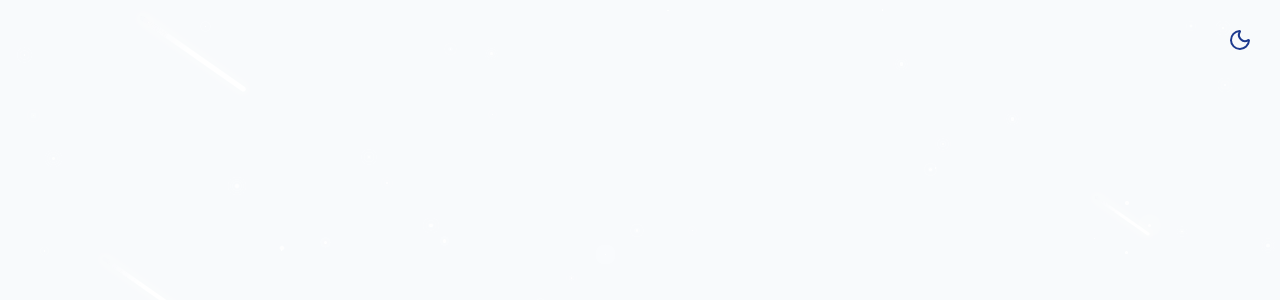
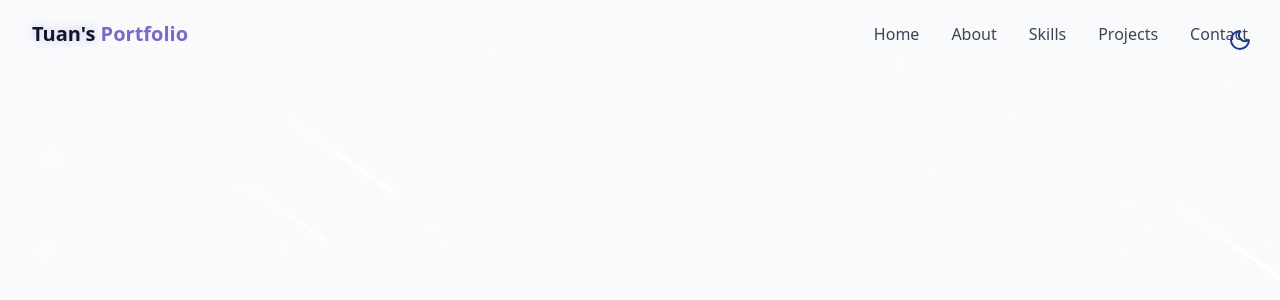
Before and after one commit to tuanqpham0921/personal_web, a React (Vite) app: page / in a window 1280 px wide. Shown: the top 300 px of the page. Built offline with nearby package versions, Linux system fonts and the light colour scheme.

Commit message:
structured Nav Bar

```diff
--- /dev/null
+++ b/src/components/Navbar.jsx
@@ -0,0 +1,94 @@
+import { cn } from "@/lib/utils";
+import { useEffect, useState } from "react";
+import { Menu, X } from "lucide-react";
+
+
+// '#' is an anchor link that refers to the ID of a section in the page
+// '/' is used for routing to different pages in a single-page application
+const navItems = [
+    { name: "Home", href: "#hero" },
+    { name: "About", href: "#about" },
+    { name: "Skills", href: "#skills" },
+    { name: "Projects", href: "#projects" },
+    { name: "Contact", href: "#contact" },
+];
+
+export const Navbar = () => {
+    const [isScrolled, setIsScrolled] = useState(false);
+    const [isMenuOpen, setIsMenuOpen] = useState(false);
+
+    useEffect(() => {
+        const handleScroll = () => {
+            setIsScrolled(window.scrollY > 10);
+        }
+
+        window.addEventListener("scroll", handleScroll);
+        return () => {
+            window.removeEventListener("scroll", handleScroll);
+        }
+    }, []);
+    return (
+        <nav
+            className = {cn(
+                "fixed w-full z-40 transition-all duration-300",
+                isScrolled ? "py-3 bg-background/80 backdrop-blur-md shadow-xs" : "py-5",
+            )}
+        >
+
+            <div className="container flex items-center justify-between">
+                <a
+                    className="text-xl font-bold text-primary flex items-center"
+                    href="#hero"
+                >
+                    <span className="relative z-10">
+                        {/* The {" "} inserts an explicit space */}
+                        <span className="text-glow text-foreground"> Tuan's </span> {" "}
+                        Portfolio
+                    </span>
+                </a>
+
+                {/* desktop nav */}
+                <div className="hidden md:flex space-x-8">
+                    {navItems.map((item, key) => (
+                        <a key={key} href={item.href}
+                            className="text-foreground/80 hover:text-primary transition-colors duration-300">
+                            {item.name}
+                        </a>
+                    ))}
+                </div>
+
+                {/* mobile nav */}
+                <button onClick={() => setIsMenuOpen(prev => !prev)}
+                    className="md:hidden p-2 text-foreground z-50"
+                    aria-label={isMenuOpen ? "Close Menu" : "Open Menu"}
+                >
+
+                    {isMenuOpen ? <X size={24} /> : <Menu size={24} />}{" "}
+                </button>
+
+                <div className={cn(
+                    "fixed inset-0 bg-background/95 backdrop-blur-md z-40 flex flex-col items-center justify-center",
+                    "transition-all duration-300 md:hidden",
+                    isMenuOpen
+                        ? "opacity-100 pointer-events-auto"
+                            : "opacity-0 pointer-events-none"
+                    )}
+                >
+                    <div className="flex flex-col space-y-8 text-xl">
+                        {navItems.map((item, key) => (
+                            <a
+                                key={key}
+                                href={item.href}
+                                className="text-foreground/80 hover:text-primary transition-colors duration-300"
+                                onClick={() => setIsMenuOpen(false)} // Close menu on click
+                            >
+                                {item.name}
+                            </a>
+                        ))}
+                    </div>
+                </div>
+
+            </div>
+        </nav>
+    );
+};
--- a/src/components/StarBackground.jsx
+++ b/src/components/StarBackground.jsx
@@ -1,6 +1,6 @@
 import { useEffect, useState } from "react";
-// id, size, x, y, opacity, animationDuration
-// id, size, x, y, delay, animationDuration
+// Stars   - id, size, x, y, opacity, animationDuration
+// Meteors - id, size, x, y, delay,   animationDuration
 
 export const StarBackground = () => {
     const [stars, setStars] = useState([]);
@@ -9,7 +9,17 @@
     useEffect(() => {
         generateStars();
         generateMeteors();
-    }, [])
+
+        const handleResize = () => {
+            generateStars();
+            generateMeteors();
+        }
+
+        window.addEventListener("resize", handleResize);
+        return () => {
+            window.removeEventListener("resize", handleResize);
+        };
+    }, []);
 
     const generateStars = () => {
         const numberOfStars = Math.floor(
@@ -21,11 +31,11 @@
         for (let i = 0; i < numberOfStars; i++) {
             newStars.push({
                 id: i,
-                size: Math.random() * 3 + 1, // Random size between 1 and 4
-                x: Math.random() * 100, // Random x position in percentage
-                y: Math.random() * 100, // Random y position in percentage
-                opacity: Math.random() * 0.5 + 0.5, // Random opacity between 0 and 1
-                animationDuration: Math.random() * 4 + 2 // Random duration
+                size: Math.random() * 3 + 1,
+                x: Math.random() * 100,
+                y: Math.random() * 100,
+                opacity: Math.random() * 0.5 + 0.5,
+                animationDuration: Math.random() * 4 + 2
             });
         }
 
@@ -39,11 +49,11 @@
         for (let i = 0; i < numberOfMeteors ; i++) {
             newMeteors.push({
                 id: i,
-                size: Math.random() * 2 + 1, // Random size between 1 and 4
-                x: Math.random() * 100, // Random x position in percentage
-                y: Math.random() * 100,  // Random y position in percentage
-                delay: Math.random() * 15, // Random opacity between 0 and 1 times 15
-                animationDuration: Math.random() * 3 + 3 // Random duration
+                size: Math.random() * 2 + 1,
+                x: Math.random() * 100,
+                y: Math.random() * 100,
+                delay: Math.random() * 15,
+                animationDuration: Math.random() * 3 + 3
             });
         }
 
@@ -71,7 +81,7 @@
                     key={meteor.id} className="meteor animate-meteor"
                     style={{
                         width: meteor.size * 50 + 'px',
-                        height: meteor.size * 2 + 'px',
+                        height: meteor.size  + 'px',
                         left: meteor.x + '%',
                         top: meteor.y + '%',
                         animationDelay: meteor.delay,
--- a/src/pages/Home.jsx
+++ b/src/pages/Home.jsx
@@ -1,3 +1,4 @@
+import { Navbar } from "@/components/Navbar";
 import { ThemeToggle } from "../components/ThemeToggle";
 import { StarBackground } from "@/components/StarBackground";
 
@@ -11,6 +12,7 @@
     <StarBackground />
 
     {/* Nav Bar */}
+    <Navbar />
 
     {/* Main Content */}
 
```
